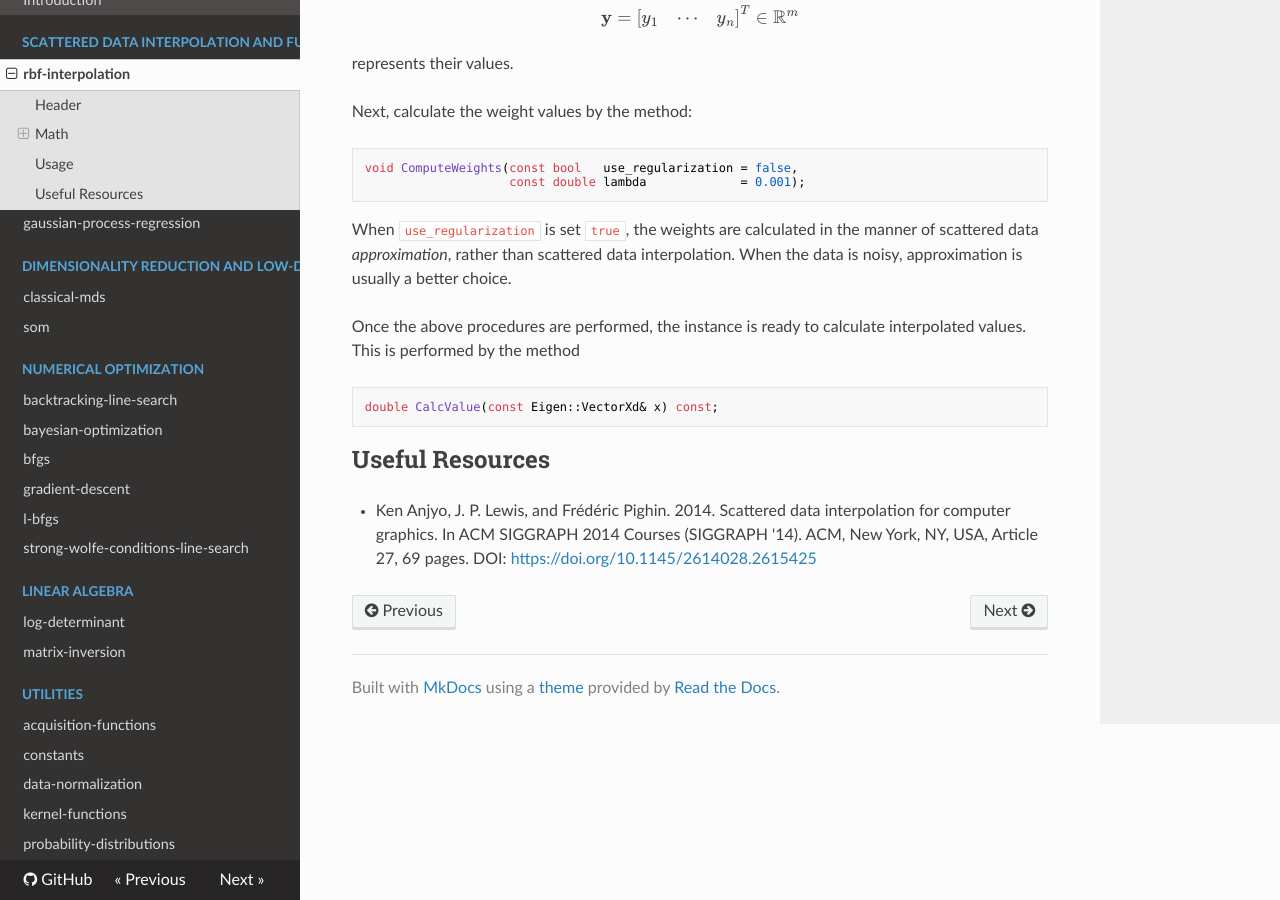
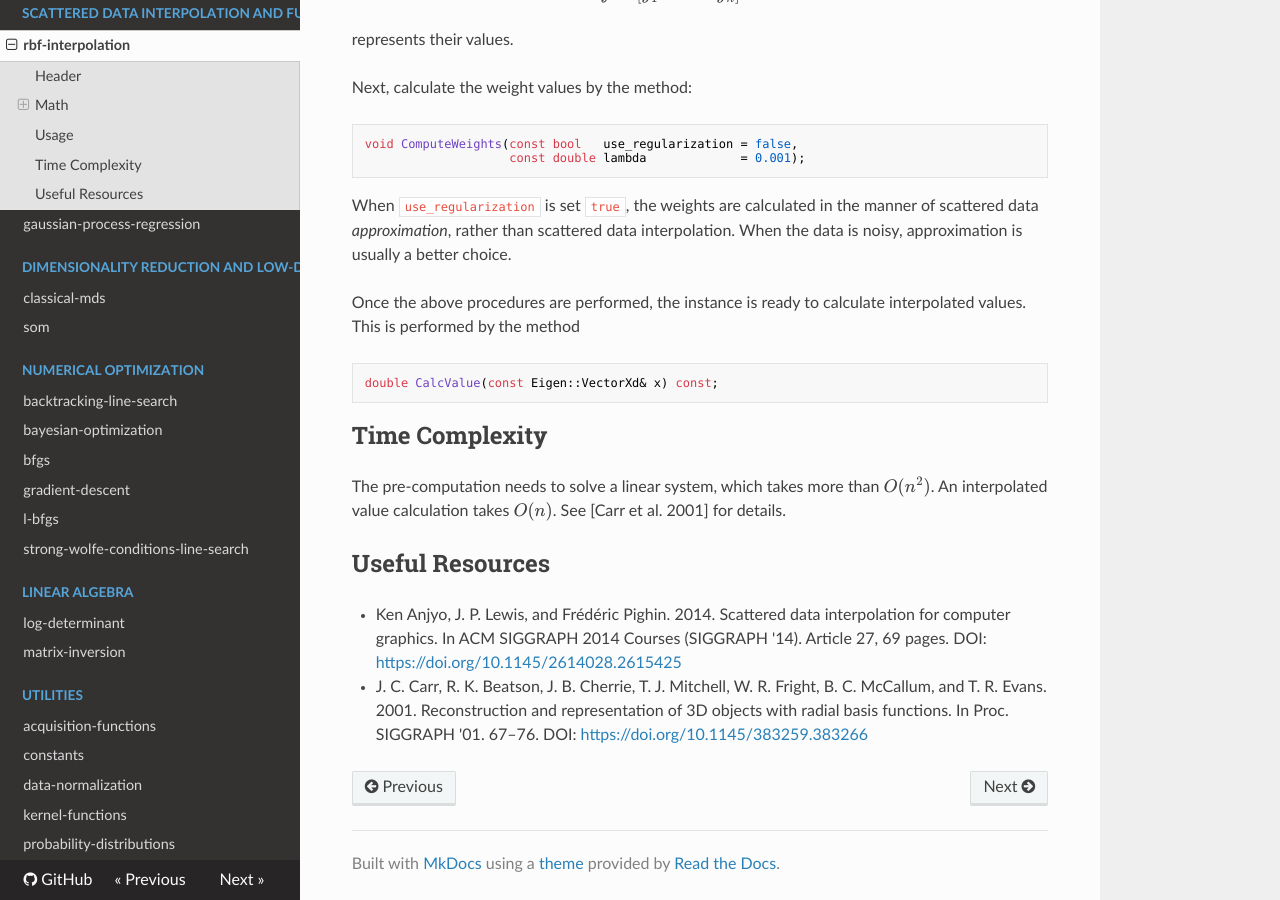
Before and after one commit to yuki-koyama/mathtoolbox, an MkDocs documentation site: the page built from docs/rbf-interpolation.md, in a window 1280 px wide and 900 px high, scrolled down 3638 px. Built offline with MkDocs 1.6.1, drawn with Linux system fonts in a browser that asks for light colours; nearby versions of some CDN libraries; formulas are drawn with MathJax 3; some of the changed text lies outside the part shown.

Commit message:
Update the RBF interpolation document

````diff
--- a/docs/rbf-interpolation.md
+++ b/docs/rbf-interpolation.md
@@ -26,17 +26,17 @@ $$
 y = f(\mathbf{x}) = \sum_{i = 1}^{n} w_{i} \phi( \| \mathbf{x} - \mathbf{x}_{i} \|),
 $$
 
-where $ \phi : \mathbb{R}_{> 0} \rightarrow \mathbb{R} $ is a user-selected RBF and $ w_1, \cdots, w_n $ are weights that are calculated in pre-computation.
-
-### Pre-Computation
-
-The weight values need to be calculated in pre-computation. Let
+where $ \phi : \mathbb{R}_{> 0} \rightarrow \mathbb{R} $ is a user-selected RBF, and
 
 $$
 \mathbf{w} = \begin{bmatrix} w_1 & \cdots & w_n \end{bmatrix}^T \in \mathbb{R}^{n}
 $$
 
-and
+are the weights that are calculated in pre-computation.
+
+### Pre-Computation
+
+The weight values need to be calculated in pre-computation. Let
 
 $$
 \mathbf{\Phi} =
@@ -137,6 +137,11 @@ Once the above procedures are performed, the instance is ready to calculate inte
 double CalcValue(const Eigen::VectorXd& x) const;
 ```
 
+## Time Complexity
+
+The pre-computation needs to solve a linear system, which takes more than $O(n^{2})$. An interpolated value calculation takes $O(n)$. See [Carr et al. 2001] for details.
+
 ## Useful Resources
 
-- Ken Anjyo, J. P. Lewis, and Frédéric Pighin. 2014. Scattered data interpolation for computer graphics. In ACM SIGGRAPH 2014 Courses (SIGGRAPH '14). ACM, New York, NY, USA, Article 27, 69 pages. DOI: <https://doi.org/10.1145/2614028.2615425>
+- Ken Anjyo, J. P. Lewis, and Frédéric Pighin. 2014. Scattered data interpolation for computer graphics. In ACM SIGGRAPH 2014 Courses (SIGGRAPH '14). Article 27, 69 pages. DOI: <https://doi.org/10.1145/2614028.2615425>
+- J. C. Carr, R. K. Beatson, J. B. Cherrie, T. J. Mitchell, W. R. Fright, B. C. McCallum, and T. R. Evans. 2001. Reconstruction and representation of 3D objects with radial basis functions. In Proc. SIGGRAPH '01. 67–76. DOI: <https://doi.org/10.1145/383259.383266>
````
